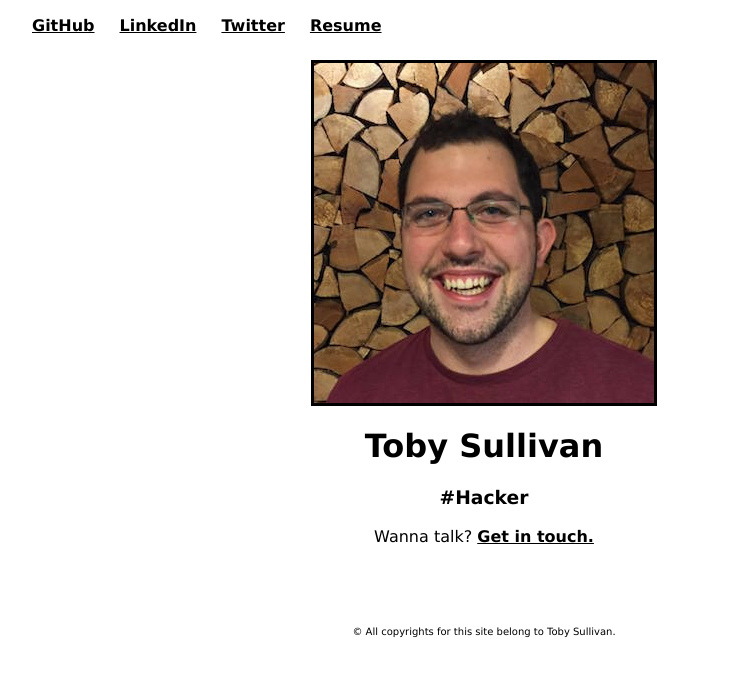
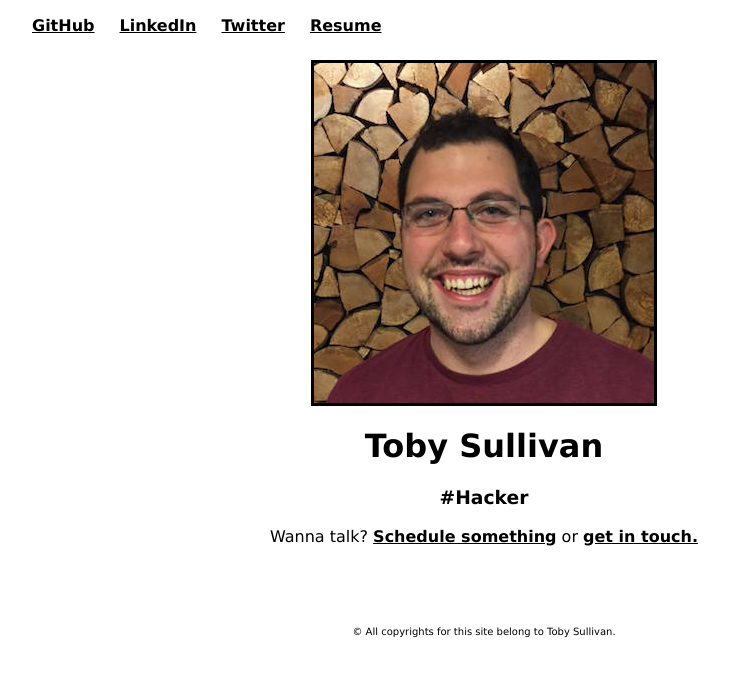
Before and after one commit to tobyjsullivan/tobysullivan.net, a plain HTML site: page index.html in a window 1280 px wide. Shown: the whole page, without its empty margins (156-885 px from the left). Drawn offline with Linux system fonts and the light colour scheme.

Commit message:
Add link to Calendly

```diff
--- a/index.html
+++ b/index.html
@@ -135,10 +135,10 @@ function showContactDetails() {
 <h1>Toby Sullivan</h1>
 <h3>#Hacker</h3>
 <p></p>
-<p>Wanna talk? <a href="javascript:showContactDetails();">Get in touch.</a></p>
+<p>Wanna talk? <a href="https://calendly.com/tobyjsullivan">Schedule something</a> or <a href="javascript:showContactDetails();">get in touch.</a></p>
 <div id="contact-info" style="display: none;">
-<p>Email: <span id="email"></span></p>
-<p>Phone: <span id="phone"></span></p>
+    <p>Email: <span id="email"></span></p>
+    <p>Phone: <span id="phone"></span></p>
   </div>
 </div>
 <div id="footer">
```
